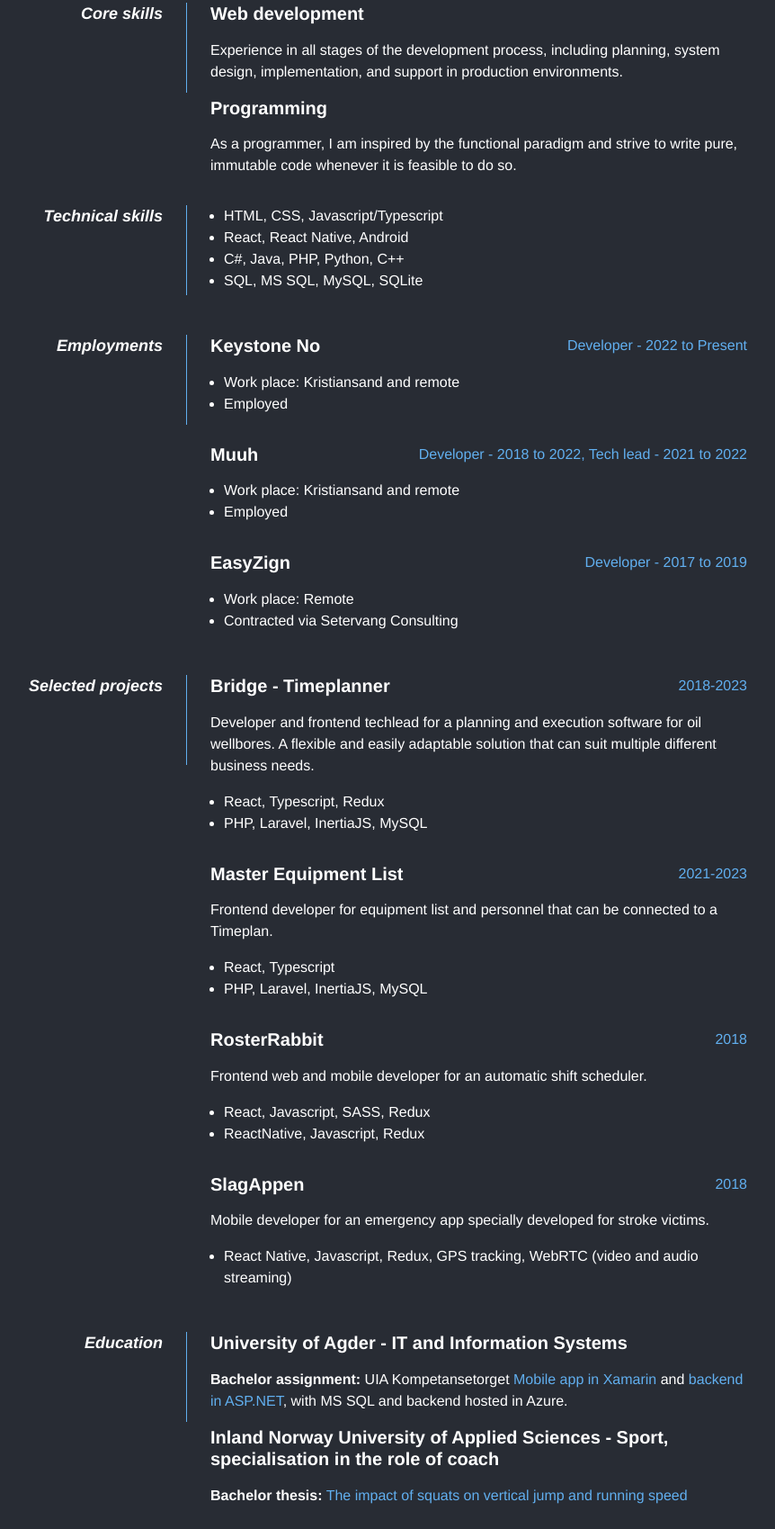
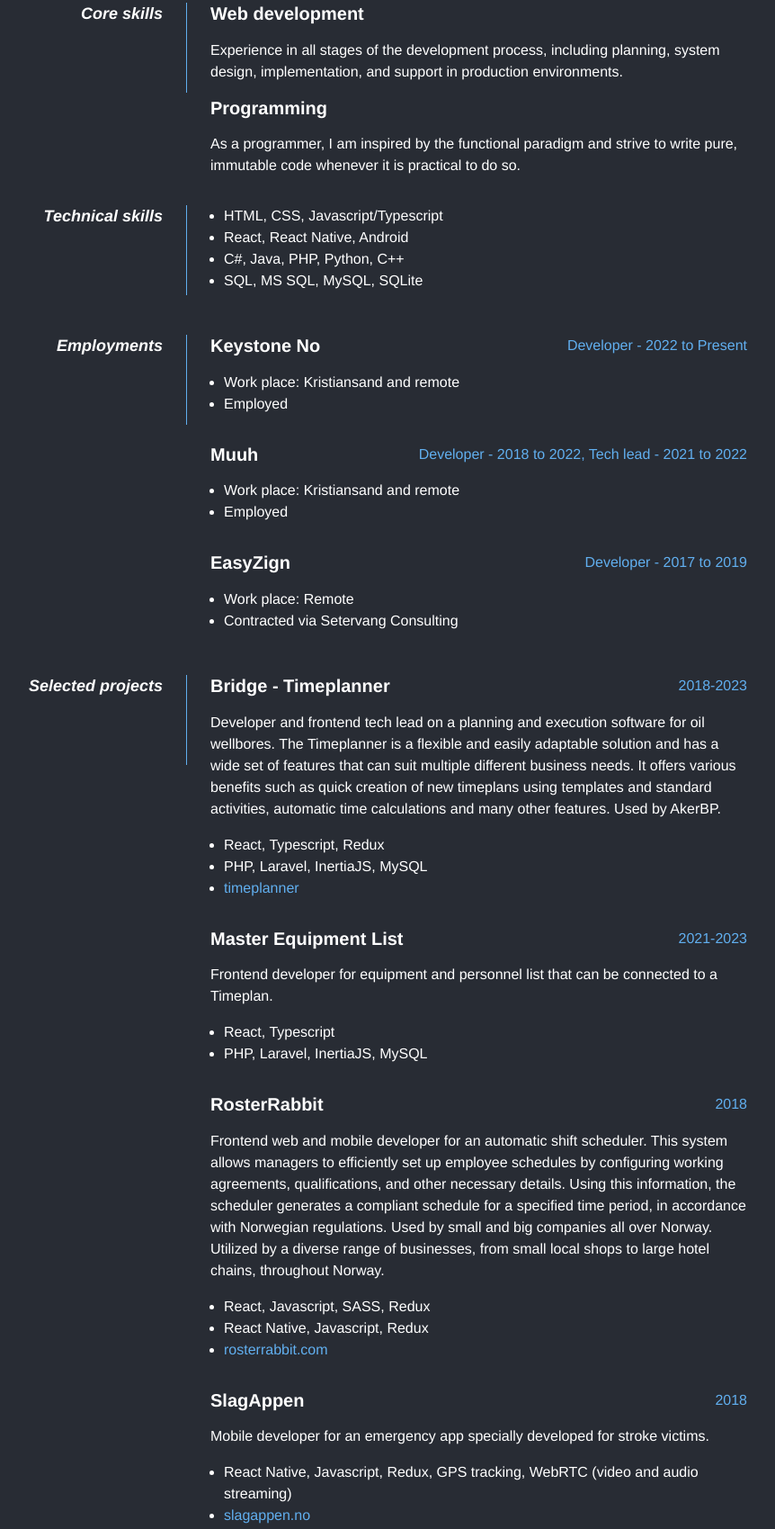
Before and after one commit to v1kt0r1337/v1kt0r1337.github.io, a plain HTML site: page cv/index.html in a window 1280 px wide. Shown: the part 316-2015 px from the top of the page at 90% size, without its empty margins (209-1071 px from the left). Drawn offline with Linux system fonts and the light colour scheme.

Commit message:
add more info to projects

```diff
--- a/cv/index.html
+++ b/cv/index.html
@@ -26,7 +26,7 @@
         <img
           src="assets/viktor_setervang.png"
           alt="Photo of Viktor Setervang"
-          id="pic"
+          id="photo"
         />
         <h1>Viktor Setervang</h1>
       </header>
@@ -45,7 +45,7 @@
         ><a href="https://v1kt0r1337.github.io/">v1kt0r1337.github.io/</a><br />
       </section>
 
-      <section id="work-me">
+      <section id="intro">
         <p>
           I am a software developer that loves solving complex problems in a
           simple yet scalable way.
@@ -64,8 +64,8 @@
             <h2>Programming</h2>
             <p>
               As a programmer, I am inspired by the functional paradigm and
-              strive to write pure, immutable code whenever it is feasible to do
-              so.
+              strive to write pure, immutable code whenever it is practical to
+              do so.
             </p>
           </dd>
         </section>
@@ -119,19 +119,28 @@
             <section>
               <h2>Bridge - Timeplanner<span>2018-2023</span></h2>
               <p>
-                Developer and frontend techlead for a planning and execution
-                software for oil wellbores. A flexible and easily adaptable
-                solution that can suit multiple different business needs.
+                Developer and frontend tech lead on a planning and execution
+                software for oil wellbores. The Timeplanner is a flexible and
+                easily adaptable solution and has a wide set of features that
+                can suit multiple different business needs. It offers various
+                benefits such as quick creation of new timeplans using templates
+                and standard activities, automatic time calculations and many
+                other features. Used by AkerBP.
               </p>
               <ul>
                 <li>React, Typescript, Redux</li>
                 <li>PHP, Laravel, InertiaJS, MySQL</li>
+                <li>
+                  <a href="https://keystone.no/applications/timeplanner/"
+                    >timeplanner</a
+                  >
+                </li>
               </ul>
             </section>
             <section>
               <h2>Master Equipment List<span>2021-2023</span></h2>
               <p>
-                Frontend developer for equipment list and personnel that can be
+                Frontend developer for equipment and personnel list that can be
                 connected to a Timeplan.
               </p>
               <ul>
@@ -143,11 +152,21 @@
               <h2>RosterRabbit<span>2018</span></h2>
               <p>
                 Frontend web and mobile developer for an automatic shift
-                scheduler.
+                scheduler. This system allows managers to efficiently set up
+                employee schedules by configuring working agreements,
+                qualifications, and other necessary details. Using this
+                information, the scheduler generates a compliant schedule for a
+                specified time period, in accordance with Norwegian regulations.
+                Used by small and big companies all over Norway. Utilized by a
+                diverse range of businesses, from small local shops to large
+                hotel chains, throughout Norway.
               </p>
               <ul>
                 <li>React, Javascript, SASS, Redux</li>
-                <li>ReactNative, Javascript, Redux</li>
+                <li>React Native, Javascript, Redux</li>
+                <li>
+                  <a href="https://rosterrabbit.com/">rosterrabbit.com</a>
+                </li>
               </ul>
             </section>
             <section>
@@ -160,6 +179,9 @@
                 <li>
                   React Native, Javascript, Redux, GPS tracking, WebRTC (video
                   and audio streaming)
+                </li>
+                <li>
+                  <a href="https://slagappen.no/">slagappen.no</a>
                 </li>
               </ul>
             </section>
--- a/cv/style.css
+++ b/cv/style.css
@@ -60,24 +60,13 @@ a:hover {
   border-bottom-color: var(--secondary-color);
 }
 
-/* header {
-  overflow: auto;
-}
-
-header h1 {
-  float: left;
-}
-header img {
-  position: relative;
-} */
-
 #contact span.leader {
   min-width: 4.5rem;
   display: inline-block;
   color: var(--primary-color);
 }
 
-#pic {
+#photo {
   /* width: auto; */
   /* width: 180px; */
   height: 235px;
@@ -87,12 +76,12 @@ header img {
   background-color: var(--bg-color);
 }
 
-#work-me {
+#intro {
   width: 500px;
   margin-bottom: 3rem;
 }
 
-#work-me p {
+#intro p {
   font-style: italic;
   color: var(--primary-color);
 }
@@ -101,9 +90,8 @@ dt {
   font-style: italic;
   font-weight: bold;
   font-size: 18px;
-  width: 150px;
+  max-width: 150px;
   min-width: 150px;
-  /*max-width: 150px; */
   height: 100px;
   border-right: 1px solid var(--info-color);
   padding-right: 26px;
@@ -124,10 +112,6 @@ dd p {
   color: var(--primary-color);
 }
 
-/* section {
-  padding-bottom: 1rem;
-} */
-
 dl > section {
   display: flex;
   margin-bottom: 1rem;
```
